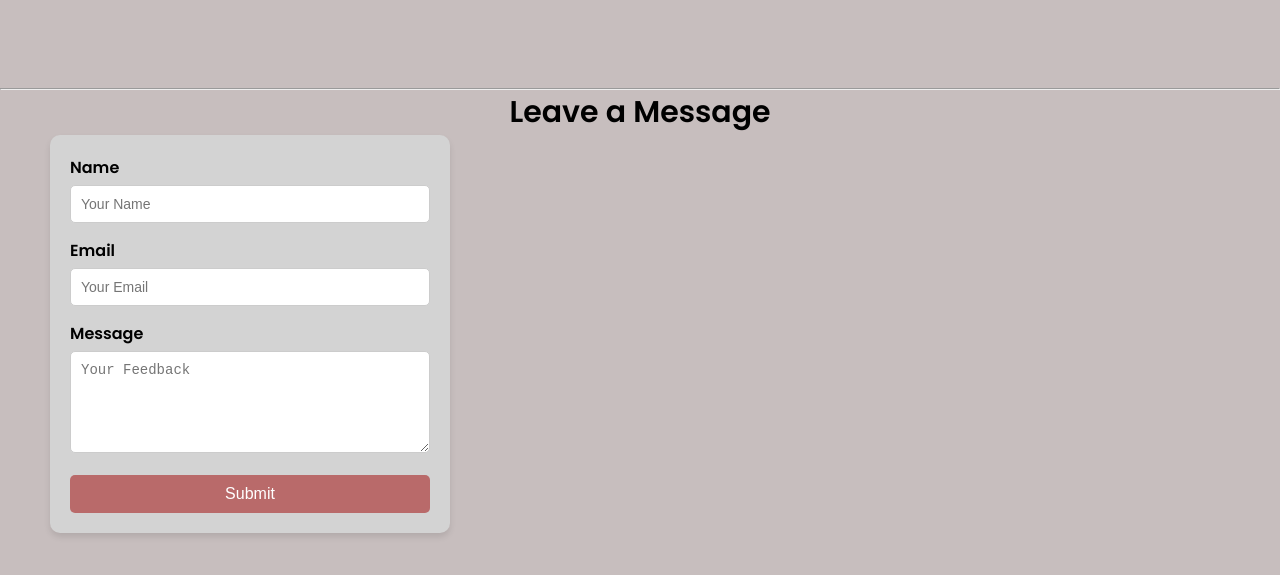
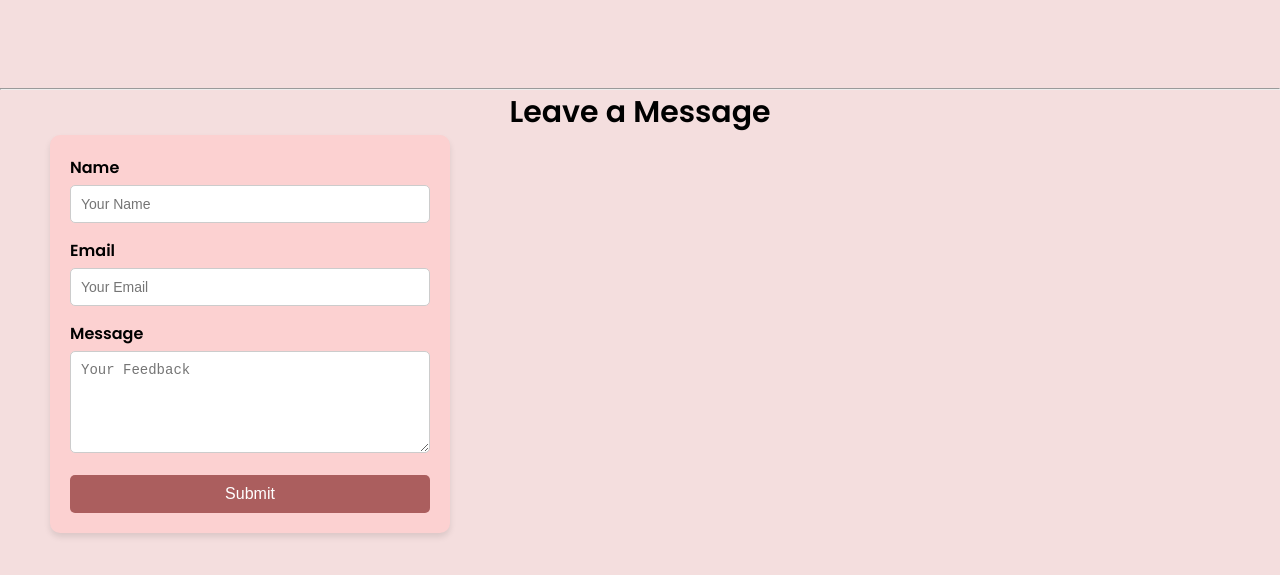
Before and after one commit to tiya2006/portfolio1, a plain HTML site: page index.html in a window 1280 px wide. Shown: the part 1409-1984 px from the top of the page. Drawn offline with Linux system fonts and the light colour scheme.

Commit message:
modified colours for message section in style.css

```diff
--- a/styles.css
+++ b/styles.css
@@ -16,7 +16,7 @@ html {
 
 body {
     font-family: 'Poppins', sans-serif;
-    background-color: #c7bebe;
+    background-color: #f4dede;
 }
 
 a {
@@ -99,7 +99,7 @@ nav{
     .Introduction .text .links a{
         display: inline-block;
         padding: 3px 5px;
-        border: 2px solid #4a76ee;
+        border: 2px solid #2b5fed;
         border-radius: 5px;
         margin: 10px;
         margin-bottom: 10px;
@@ -263,7 +263,7 @@ nav{
     font-size: 30px;
 }
 .feedback-form-container {
-    background-color: #d3d3d3; /* Light grey background */
+    background-color: #fcd1d1; /* Light red background */
     padding: 20px;
     border-radius: 10px;
     box-shadow: 0 4px 6px rgba(0, 0, 0, 0.1);
@@ -286,8 +286,8 @@ nav{
 }
 .feedback-form button {
     width: 100%;
-    background-color: #b96a6a; /* Green button */
-    color: white;
+    background-color: #ab5e5e; /* light red button */
+    color: rgb(255, 255, 255);
     padding: 10px;
     border: none;
     border-radius: 5px;
@@ -297,5 +297,5 @@ nav{
 }
 
 .feedback-form button:hover {
-    background-color: #45a049; /* Darker green on hover */
+    background-color: #790d0d; /* Darker red on hover */
 }
```
